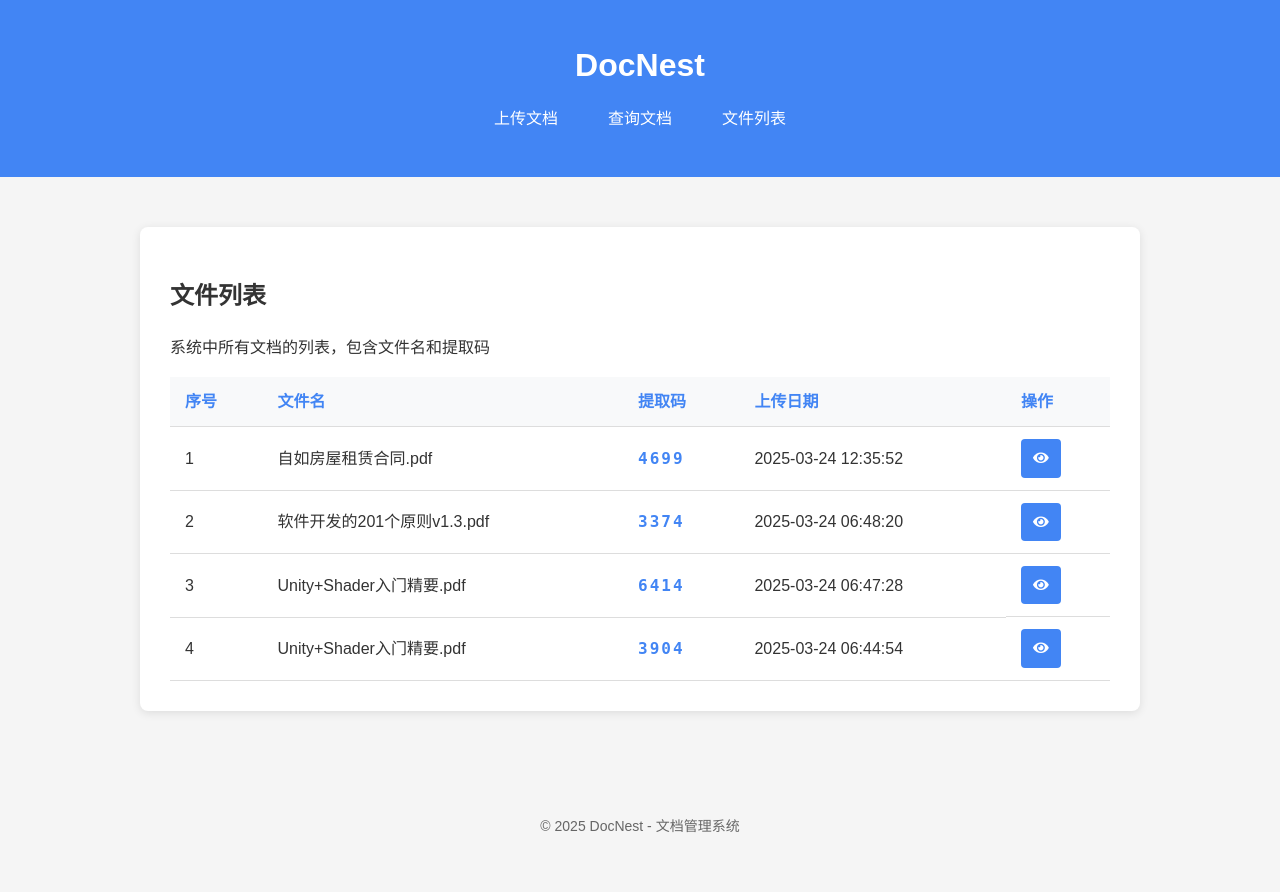
After one commit to misuiRNA/DocNest, a Flask app: page /list in a window 1280 px wide. The commit adds this page. Run offline with Flask 2, Linux system fonts and the light colour scheme; data comes from the database, SQL or seed files in the repository; both versions use the stored data as it was after the commit.

Commit message:
support list all documents

```diff
--- a/code/app.py
+++ b/code/app.py
@@ -9,8 +9,17 @@ app = Flask(__name__)
 app.secret_key = 'your_secret_key'  # Change this to a random secret key
 
 # Ensure upload and QR code directories exist
-os.makedirs('static/uploads', exist_ok=True)
-os.makedirs('static/qrcodes', exist_ok=True)
+try:
+    os.makedirs('static/uploads')
+except OSError:
+    if not os.path.isdir('static/uploads'):
+        raise
+
+try:
+    os.makedirs('static/qrcodes')
+except OSError:
+    if not os.path.isdir('static/qrcodes'):
+        raise
 
 # Database setup
 def init_db():
@@ -33,12 +42,12 @@ init_db()
 
 # Generate a random 4-digit extraction code
 def generate_extraction_code():
-    return ''.join(random.choices(string.digits, k=4))
+    return ''.join(random.choice(string.digits) for _ in range(4))
 
 # Generate QR code for a document
 def generate_qr_code(document_id, filename):
     # Create QR code with the view URL
-    view_url = f"{request.host_url}view/{document_id}"
+    view_url = "{}view/{}".format(request.host_url, document_id)
     qr = qrcode.QRCode(
         version=1,
         error_correction=qrcode.constants.ERROR_CORRECT_L,
@@ -49,7 +58,7 @@ def generate_qr_code(document_id, filename):
     qr.make(fit=True)
 
     img = qr.make_image(fill_color="black", back_color="white")
-    qr_path = f"static/qrcodes/{filename.split('.')[0]}.png"
+    qr_path = "static/qrcodes/{}.png".format(filename.split('.')[0])
     img.save(qr_path)
     return qr_path
 
@@ -72,7 +81,7 @@ def upload_file():
     if file and file.filename.lower().endswith('.pdf'):
         # Generate a unique filename
         original_filename = file.filename
-        filename = f"{random.randint(10000, 99999)}_{original_filename}"
+        filename = "{}_{}".format(random.randint(10000, 99999), original_filename)
         file_path = os.path.join('static/uploads', filename)
 
         # Save the file
@@ -124,6 +133,17 @@ def view_document(document_id):
 def query_page():
     return render_template('query.html')
 
+@app.route('/list')
+def list_documents():
+    conn = sqlite3.connect('documents.db')
+    conn.row_factory = sqlite3.Row  # This enables column access by name
+    cursor = conn.cursor()
+    cursor.execute('SELECT id, original_filename, extraction_code, upload_date FROM documents ORDER BY upload_date DESC')
+    documents = cursor.fetchall()
+    conn.close()
+
+    return render_template('list.html', documents=documents)
+
 @app.route('/query/document', methods=['POST'])
 def query_document():
     extraction_code = request.form.get('extraction_code')
--- a/code/requirements.txt
+++ b/code/requirements.txt
@@ -1,3 +1,3 @@
 Flask==2.0.1
-qrcode==7.3.1
+qrcode==6.1
 Pillow==9.0.0
--- /dev/null
+++ b/code/templates/list.html
@@ -0,0 +1,175 @@
+<!DOCTYPE html>
+<html lang="zh-CN">
+<head>
+    <meta charset="UTF-8">
+    <meta name="viewport" content="width=device-width, initial-scale=1.0">
+    <title>DocNest - 文件列表</title>
+    <style>
+        body {
+            font-family: 'Arial', sans-serif;
+            line-height: 1.6;
+            margin: 0;
+            padding: 0;
+            background-color: #f5f5f5;
+            color: #333;
+        }
+        .container {
+            max-width: 1000px;
+            margin: 0 auto;
+            padding: 20px;
+        }
+        header {
+            background-color: #4285f4;
+            color: white;
+            padding: 20px 0;
+            text-align: center;
+            margin-bottom: 30px;
+        }
+        h1 {
+            margin: 0;
+        }
+        .nav {
+            display: flex;
+            justify-content: center;
+            margin-top: 10px;
+        }
+        .nav a {
+            color: white;
+            text-decoration: none;
+            margin: 0 15px;
+            padding: 5px 10px;
+            border-radius: 4px;
+            transition: background-color 0.3s;
+        }
+        .nav a:hover {
+            background-color: rgba(255, 255, 255, 0.2);
+        }
+        .card {
+            background-color: white;
+            border-radius: 8px;
+            box-shadow: 0 2px 10px rgba(0, 0, 0, 0.1);
+            padding: 30px;
+            margin-bottom: 30px;
+        }
+        .file-list {
+            width: 100%;
+            border-collapse: collapse;
+        }
+        .file-list th, .file-list td {
+            padding: 12px 15px;
+            text-align: left;
+            border-bottom: 1px solid #ddd;
+        }
+        .file-list th {
+            background-color: #f8f9fa;
+            font-weight: bold;
+            color: #4285f4;
+        }
+        .file-list tr:hover {
+            background-color: #f8f9fa;
+        }
+        .file-list .extraction-code {
+            font-family: monospace;
+            font-size: 16px;
+            letter-spacing: 2px;
+            color: #4285f4;
+            font-weight: bold;
+        }
+        .file-list .actions {
+            display: flex;
+            gap: 10px;
+        }
+        .btn {
+            background-color: #4285f4;
+            color: white;
+            border: none;
+            padding: 8px 12px;
+            border-radius: 4px;
+            cursor: pointer;
+            font-size: 14px;
+            transition: background-color 0.3s;
+            text-decoration: none;
+        }
+        .btn:hover {
+            background-color: #3367d6;
+        }
+        .empty-list {
+            text-align: center;
+            padding: 30px;
+            color: #666;
+        }
+        .empty-list i {
+            font-size: 48px;
+            color: #ccc;
+            margin-bottom: 15px;
+        }
+        footer {
+            text-align: center;
+            padding: 20px 0;
+            color: #666;
+            font-size: 14px;
+        }
+    </style>
+    <link rel="stylesheet" href="https://cdnjs.cloudflare.com/ajax/libs/font-awesome/5.15.3/css/all.min.css">
+</head>
+<body>
+    <header>
+        <div class="container">
+            <h1>DocNest</h1>
+            <div class="nav">
+                <a href="/">上传文档</a>
+                <a href="/query">查询文档</a>
+                <a href="/list">文件列表</a>
+            </div>
+        </div>
+    </header>
+
+    <div class="container">
+        <div class="card">
+            <h2>文件列表</h2>
+            <p>系统中所有文档的列表，包含文件名和提取码</p>
+
+            {% if documents %}
+                <table class="file-list">
+                    <thead>
+                        <tr>
+                            <th>序号</th>
+                            <th>文件名</th>
+                            <th>提取码</th>
+                            <th>上传日期</th>
+                            <th>操作</th>
+                        </tr>
+                    </thead>
+                    <tbody>
+                        {% for doc in documents %}
+                        <tr>
+                            <td>{{ loop.index }}</td>
+                            <td>{{ doc.original_filename }}</td>
+                            <td class="extraction-code">{{ doc.extraction_code }}</td>
+                            <td>{{ doc.upload_date }}</td>
+                            <td class="actions">
+                                <a href="/view/{{ doc.id }}" class="btn" title="查看文档">
+                                    <i class="fas fa-eye"></i>
+                                </a>
+                            </td>
+                        </tr>
+                        {% endfor %}
+                    </tbody>
+                </table>
+            {% else %}
+                <div class="empty-list">
+                    <i class="fas fa-folder-open"></i>
+                    <p>暂无文档</p>
+                    <a href="/" class="btn">上传文档</a>
+                </div>
+            {% endif %}
+        </div>
+    </div>
+
+    <footer>
+        <div class="container">
+            <p>&copy; 2025 DocNest - 文档管理系统</p>
+        </div>
+    </footer>
+</body>
+</html>
--- a/code/templates/query.html
+++ b/code/templates/query.html
@@ -132,6 +132,7 @@
             <div class="nav">
                 <a href="/">上传文档</a>
                 <a href="/query">查询文档</a>
+                <a href="/list">文件列表</a>
             </div>
         </div>
     </header>
--- a/code/templates/success.html
+++ b/code/templates/success.html
@@ -142,6 +142,7 @@
             <div class="nav">
                 <a href="/">上传文档</a>
                 <a href="/query">查询文档</a>
+                <a href="/list">文件列表</a>
             </div>
         </div>
     </header>
--- a/code/templates/upload.html
+++ b/code/templates/upload.html
@@ -134,6 +134,7 @@
             <div class="nav">
                 <a href="/">上传文档</a>
                 <a href="/query">查询文档</a>
+                <a href="/list">文件列表</a>
             </div>
         </div>
     </header>
--- a/code/templates/view.html
+++ b/code/templates/view.html
@@ -121,6 +121,7 @@
             <div class="nav">
                 <a href="/">上传文档</a>
                 <a href="/query">查询文档</a>
+                <a href="/list">文件列表</a>
             </div>
         </div>
     </header>
```
Also changed, not shown: code/documents.db.
